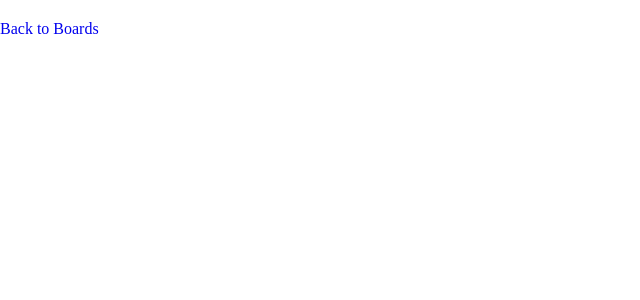
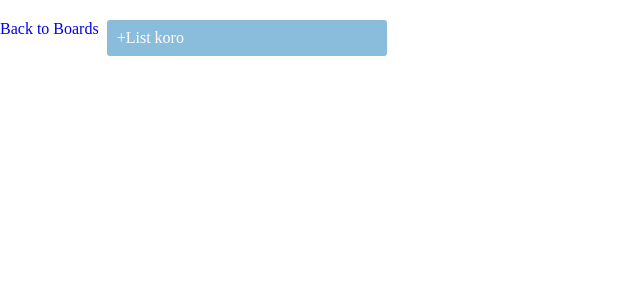
Before and after one commit to Moloy-Ghosh/4-react-trello-app-clone, a React (Create React App) app: page /boards/1 in a window 1280 px wide. Shown: the top 300 px of the page, without its empty margins (0-640 px from the left). Built offline with nearby package versions, Linux system fonts and the light colour scheme.

Commit message:
fourth day first commit

```diff
--- a/src/components/AddItem.jsx
+++ b/src/components/AddItem.jsx
@@ -4,7 +4,7 @@ const AddItem=({listAddItem,setEditMode})=>{
       <div className={ listAddItem ? "add-item list-add-item": "add-item task-add-item"} onClick={()=>setEditMode(true)}>
          <p calssName="add-item-icon">+</p>
          <p className="add-item-taxt">
-            {listAddItem?'Add a List' : 'Add a Task'}
+            {listAddItem?'List koro' : 'Task koro'}
          </p>
       </div>
    )
--- a/src/pages/BoardDetails.jsx
+++ b/src/pages/BoardDetails.jsx
@@ -3,11 +3,56 @@ import {useState, useContext} from "react";
 import {Link , useParams} from "react-router-dom";
 import AddItem from "../components/AddItem";
 import AddItemForm from "../components/AddItemForm";
+import {BoardContext} from "../contexts/Board";
+import {ListContext} from "../contexts/List";
+
+
 
 const BoardDetails=()=>{
+
+   const submitHandler=(e)=>{
+      const id=Date.now()+('');
+      e.preventDefault();
+      dispatchListActions({type: "CREATE_LIST", payload:{
+         id:id,
+         title:listTitle,
+         boardId:boardId,
+      }})
+
+      dispatchBoardActions({ type:"ADD_LIST_ID_TO_A_BOARD",
+         payload:{
+            id:boardId,
+            listId:id,
+         }
+      })
+      setEditMode(false);
+      setListTitle("");
+   }
+
+
+
+   const [listTitle,setListTitle]=useState('');
+   const [editMode,setEditMode]=useState(false);
+   const {boardId}=useParams();
+   const {dispatchBoardActions}=useContext(BoardContext);
+   const {lists,dispatchListActions}=useContext(ListContext);
+   const renderedList=lists.filter((item)=>item.boardId===boardId);
    return(
       <div className="d-flex m-top-sm flex-direction-row">
          <Link to="/">Back to Boards</Link>
+         {renderedList.map((list)=>(
+            <li key={list.id}>{list.title}</li>
+         ))}
+         {editMode===false ?
+         (<AddItem listAddItem={true} setEditMode={setEditMode}/>):
+         (<AddItemForm
+            listForm={true}
+            title={listTitle}
+            onChangeHandler={(e)=>setListTitle(e.target.value)}
+            setEditMode={setEditMode}
+            submitHandler={submitHandler}
+            />
+         )}
       </div>
    );
 };
```
